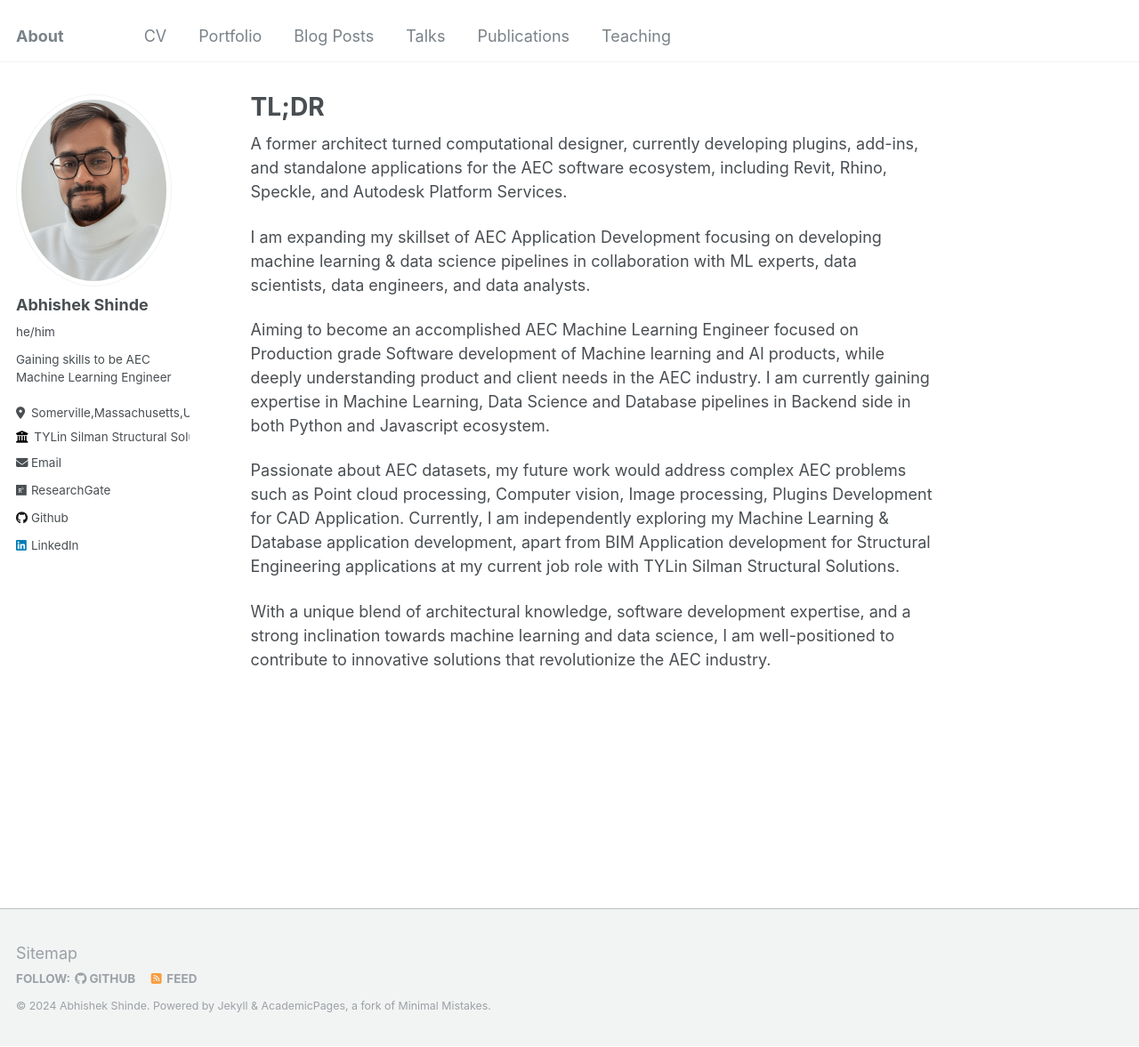
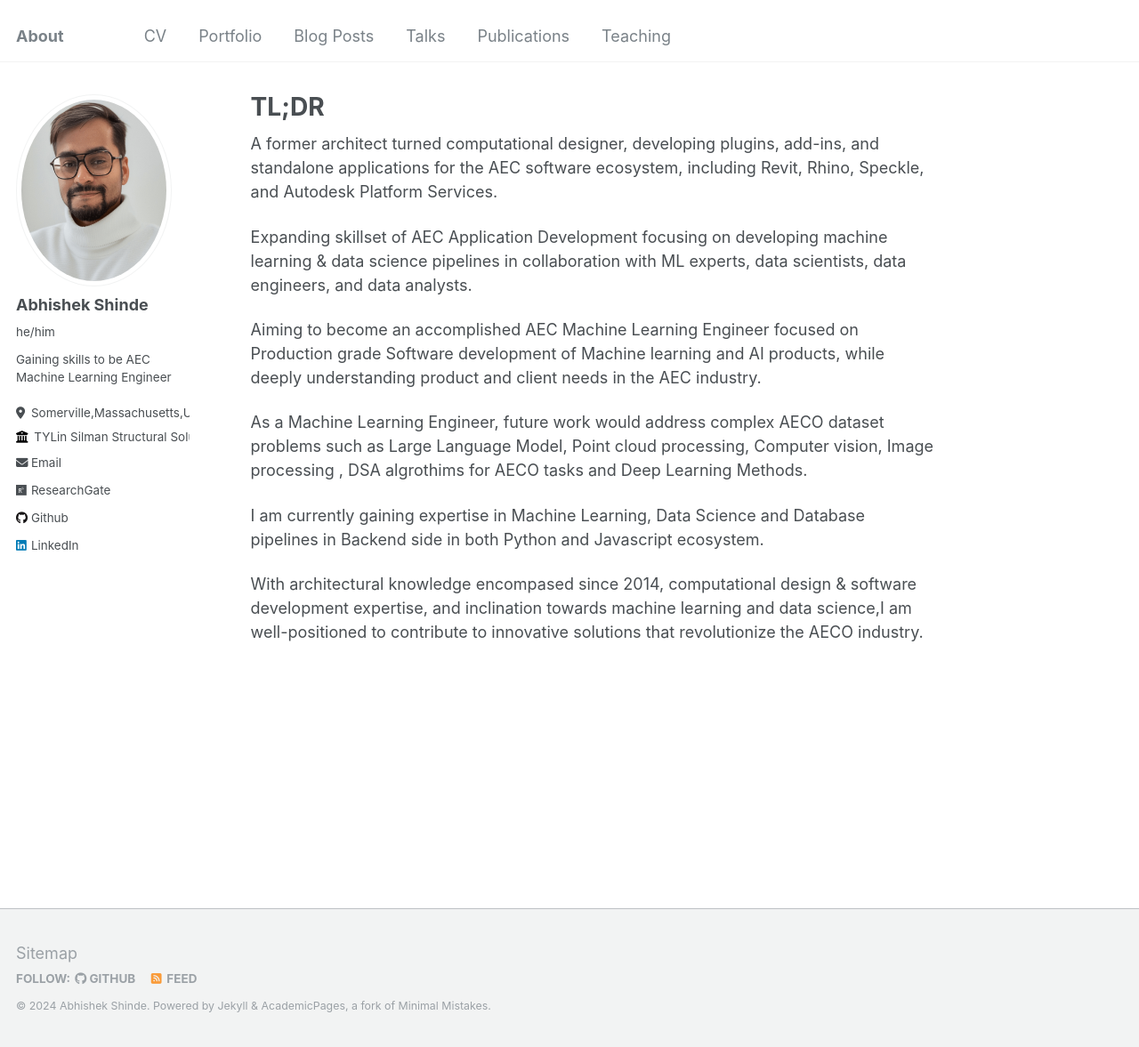
Before and after one commit to InquisitiveAS/InquisitiveAS.github.io, a Jekyll site: the page built from _pages/about.md, in a window 1280 px wide and 1177 px high. Shown: the whole window at 89% size. Built offline with Jekyll 4.4.1, drawn with Linux system fonts in a browser that asks for light colours.

Commit message:
Update about me made concise

```diff
--- a/_pages/about.md
+++ b/_pages/about.md
@@ -7,15 +7,17 @@
   - /about.html
 ---
 
-A former architect turned computational designer, currently developing plugins, add-ins, and standalone applications for the AEC software ecosystem, including Revit, Rhino, Speckle, and Autodesk Platform Services.
+A former architect turned computational designer, developing plugins, add-ins, and standalone applications for the AEC software ecosystem, including Revit, Rhino, Speckle, and Autodesk Platform Services.
 
-I am expanding my skillset of AEC Application Development focusing on developing machine learning & data science pipelines in collaboration with ML experts, data scientists, data engineers, and data analysts.
+Expanding skillset of AEC Application Development focusing on developing machine learning & data science pipelines in collaboration with ML experts, data scientists, data engineers, and data analysts.
 
-Aiming to become an accomplished AEC Machine Learning Engineer focused on Production grade Software development of Machine learning and AI products, while deeply understanding product and client needs in the AEC industry. I am currently gaining expertise in Machine Learning, Data Science and Database pipelines in Backend side in both Python and Javascript ecosystem.
+Aiming to become an accomplished AEC Machine Learning Engineer focused on Production grade Software development of Machine learning and AI products, while deeply understanding product and client needs in the AEC industry.
 
-Passionate about AEC datasets, my future work would address complex AEC problems such as Point cloud processing, Computer vision, Image processing, Plugins Development for CAD Application. Currently, I am independently exploring my Machine Learning & Database application development, apart from BIM Application development for Structural Engineering applications at my current job role with TYLin Silman Structural Solutions.
+As a Machine Learning Engineer, future work  would address complex AECO dataset problems such as Large Language Model, Point cloud processing, Computer vision, Image processing , DSA algrothims for AECO tasks and Deep Learning Methods.
 
-With a unique blend of architectural knowledge, software development expertise, and a strong inclination towards machine learning and data science, I am well-positioned to contribute to innovative solutions that revolutionize the AEC industry.
+I am currently gaining expertise in Machine Learning, Data Science and Database pipelines in Backend side in both Python and Javascript ecosystem.
+
+With architectural knowledge encompased since 2014, computational design & software development expertise, and inclination towards machine learning and data science,I am well-positioned to contribute to innovative solutions that revolutionize the AECO industry.
 
 
 <!-- This is the front page of a website that is powered by the [Academic Pages template](https://github.com/academicpages/academicpages.github.io) and hosted on GitHub pages. [GitHub pages](https://pages.github.com) is a free service in which websites are built and hosted from code and data stored in a GitHub repository, automatically updating when a new commit is made to the respository. This template was forked from the [Minimal Mistakes Jekyll Theme](https://mmistakes.github.io/minimal-mistakes/) created by Michael Rose, and then extended to support the kinds of content that academics have: publications, talks, teaching, a portfolio, blog posts, and a dynamically-generated CV. You can fork [this repository](https://github.com/academicpages/academicpages.github.io) right now, modify the configuration and markdown files, add your own PDFs and other content, and have your own site for free, with no ads! An older version of this template powers my own personal website at [stuartgeiger.com](http://stuartgeiger.com), which uses [this Github repository](https://github.com/staeiou/staeiou.github.io).
```
